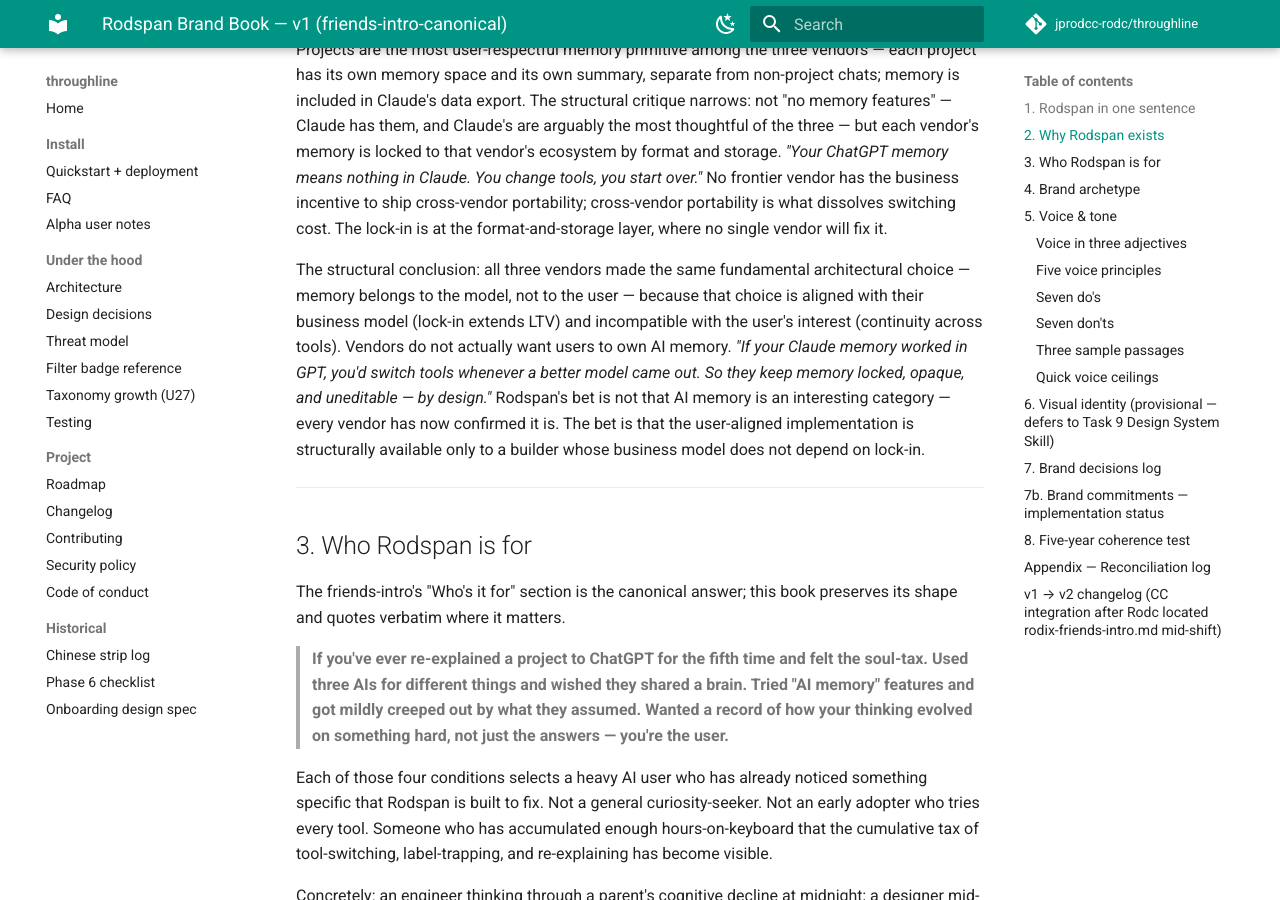
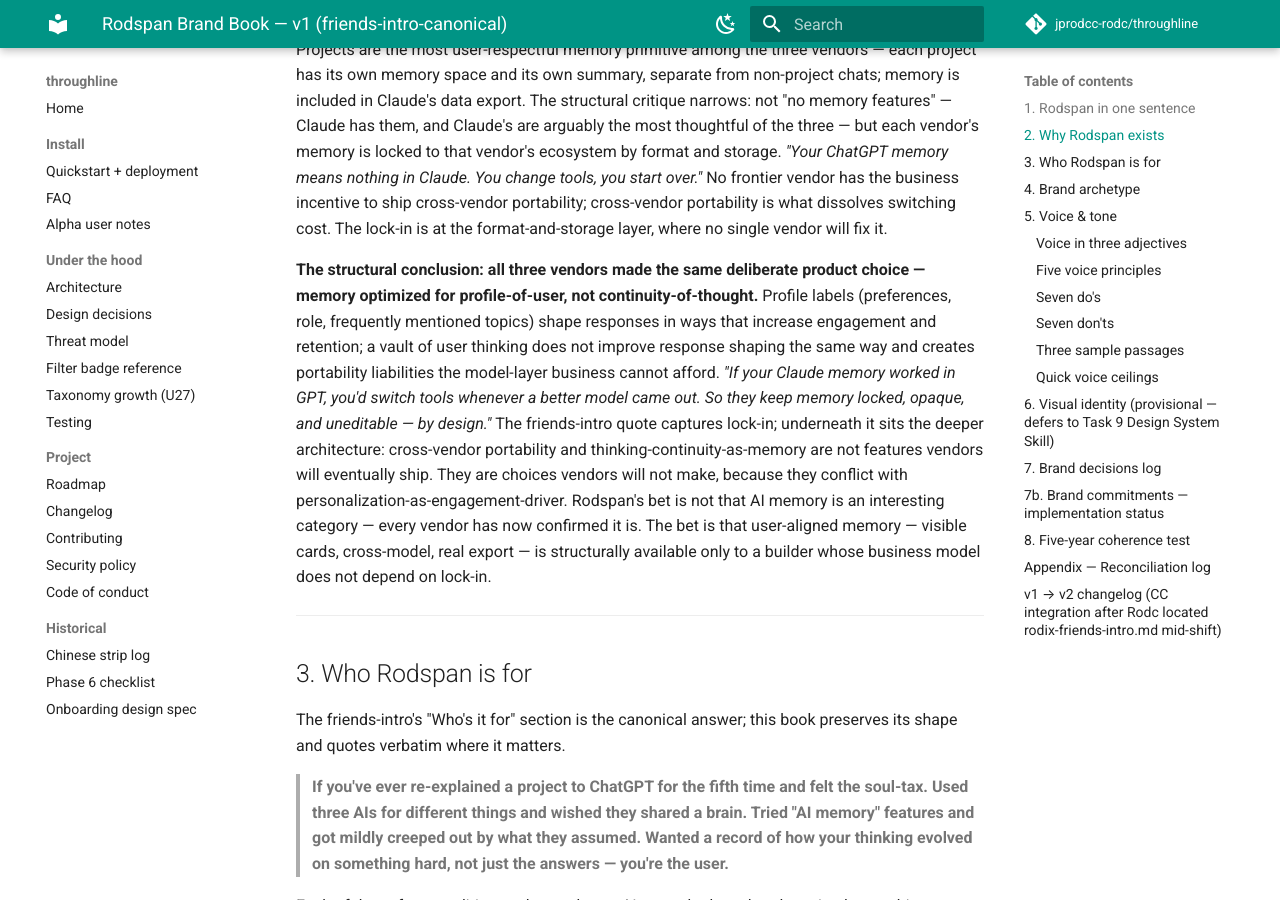
Before and after one commit to jprodcc-rodc/throughline, an MkDocs documentation site: the page built from docs/superpowers/brand/brand-book-v1.md, in a window 1280 px wide and 900 px high, scrolled down 2159 px. Built offline with MkDocs 1.6.1 and Material for MkDocs 9.7.7, drawn with Linux system fonts in a browser that asks for light colours; comment, search, counter and statistics services are not loaded.

Commit message:
semantic(brand-rewrite B-4): brand-book §2 structural conclusion paragraph — reframe from "vendors don't want users to own memory (lock-in extends LTV)" to "vendors made deliberate product choice — memory optimized for profile-of-user, not continuity-of-thought." The personalization-as-engagement-driver business model is now the named architectural cause; cross-vendor portability + thinking-continuity-as-memory are choices vendors will not make rather than features vendors will eventually ship. Friends-intro quote ("If your Claude memory worked in GPT...") preserved as lock-in shorthand. Rodspan bet sentence preserved.
Co-Authored-By: Claude Opus 4.7 (1M context) <noreply@anthropic.com>

```diff
--- a/docs/superpowers/brand/brand-book-v1.md
+++ b/docs/superpowers/brand/brand-book-v1.md
@@ -35,7 +35,7 @@ That sentence — distilled from the friends-intro reading guide — is the spin
 
 **Claude shipped projects + cross-conversation memory and confirmed the cross-vendor pattern.** Projects are the most user-respectful memory primitive among the three vendors — each project has its own memory space and its own summary, separate from non-project chats; memory is included in Claude's data export. The structural critique narrows: not "no memory features" — Claude has them, and Claude's are arguably the most thoughtful of the three — but each vendor's memory is locked to that vendor's ecosystem by format and storage. *"Your ChatGPT memory means nothing in Claude. You change tools, you start over."* No frontier vendor has the business incentive to ship cross-vendor portability; cross-vendor portability is what dissolves switching cost. The lock-in is at the format-and-storage layer, where no single vendor will fix it.
 
-The structural conclusion: all three vendors made the same fundamental architectural choice — memory belongs to the model, not to the user — because that choice is aligned with their business model (lock-in extends LTV) and incompatible with the user's interest (continuity across tools). Vendors do not actually want users to own AI memory. *"If your Claude memory worked in GPT, you'd switch tools whenever a better model came out. So they keep memory locked, opaque, and uneditable — by design."* Rodspan's bet is not that AI memory is an interesting category — every vendor has now confirmed it is. The bet is that the user-aligned implementation is structurally available only to a builder whose business model does not depend on lock-in.
+**The structural conclusion: all three vendors made the same deliberate product choice — memory optimized for profile-of-user, not continuity-of-thought.** Profile labels (preferences, role, frequently mentioned topics) shape responses in ways that increase engagement and retention; a vault of user thinking does not improve response shaping the same way and creates portability liabilities the model-layer business cannot afford. *"If your Claude memory worked in GPT, you'd switch tools whenever a better model came out. So they keep memory locked, opaque, and uneditable — by design."* The friends-intro quote captures lock-in; underneath it sits the deeper architecture: cross-vendor portability and thinking-continuity-as-memory are not features vendors will eventually ship. They are choices vendors will not make, because they conflict with personalization-as-engagement-driver. Rodspan's bet is not that AI memory is an interesting category — every vendor has now confirmed it is. The bet is that user-aligned memory — visible cards, cross-model, real export — is structurally available only to a builder whose business model does not depend on lock-in.
 
 ---
 
```
